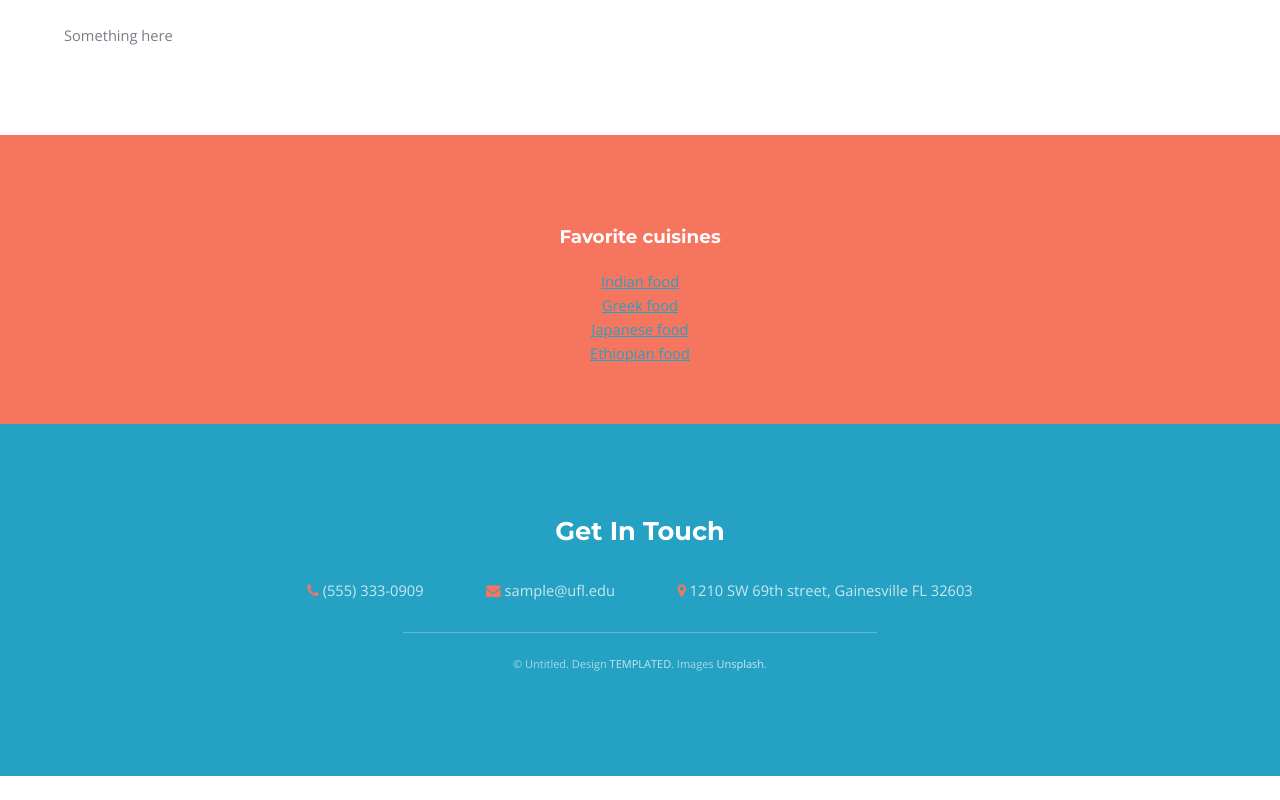
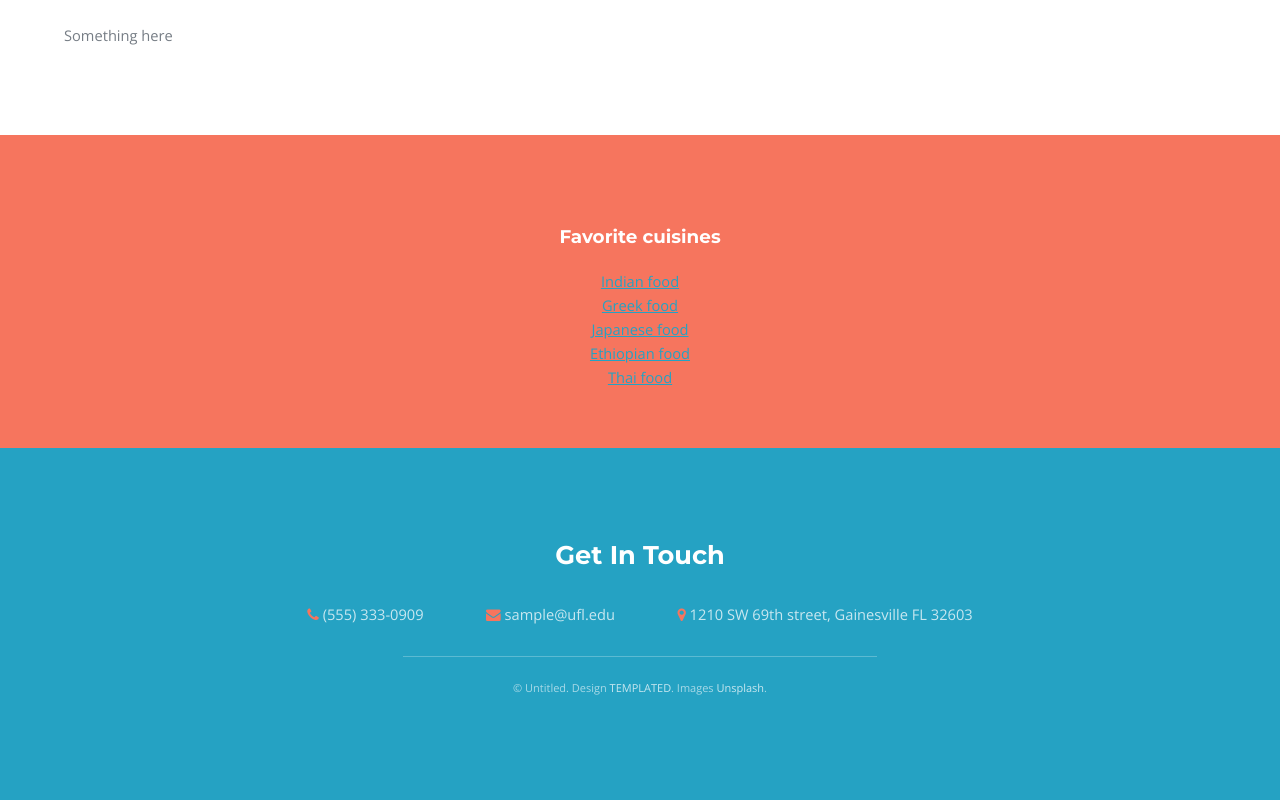
Before and after one commit to markd315/GitTutorial, a plain HTML site: page index.html in a window 1280 px wide. Shown: the part 806-1606 px from the top of the page. Before the commit the page ends 1582 px from the top, so only its background shows below. Drawn offline with nearby package versions, Linux system fonts and the light colour scheme.

Commit message:
Added thai food

```diff
--- a/index.html
+++ b/index.html
@@ -65,6 +65,9 @@
 <a href="https://en.wikipedia.org/wiki/Japanese_cuisine">Japanese food</a>
 </br>
 <a href="https://en.wikipedia.org/wiki/Ethiopian_cuisine">Ethiopian food</a>
+</br>
+<a href="https://en.wikipedia.org/wiki/Thai_cuisine">Thai food</a>
+
 				</div>
 			</section>
 		<!-- Footer -->
```
